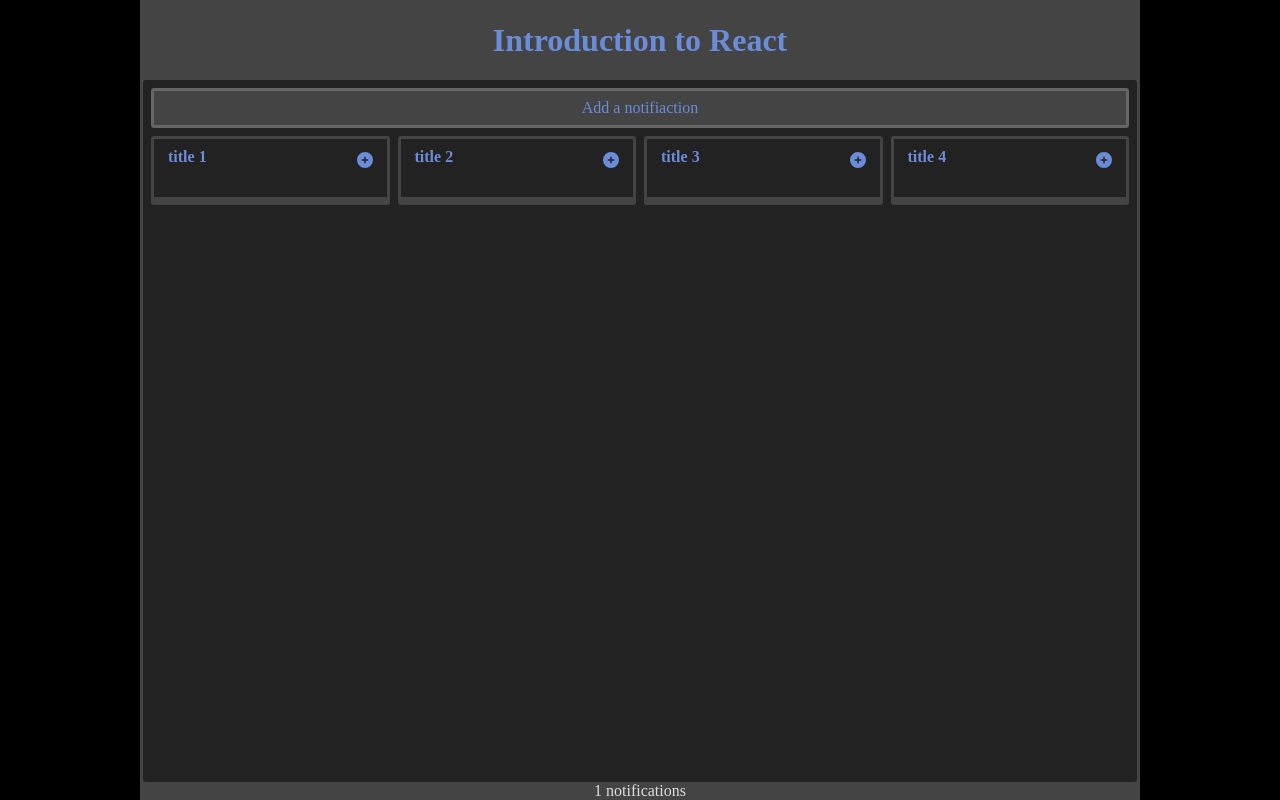
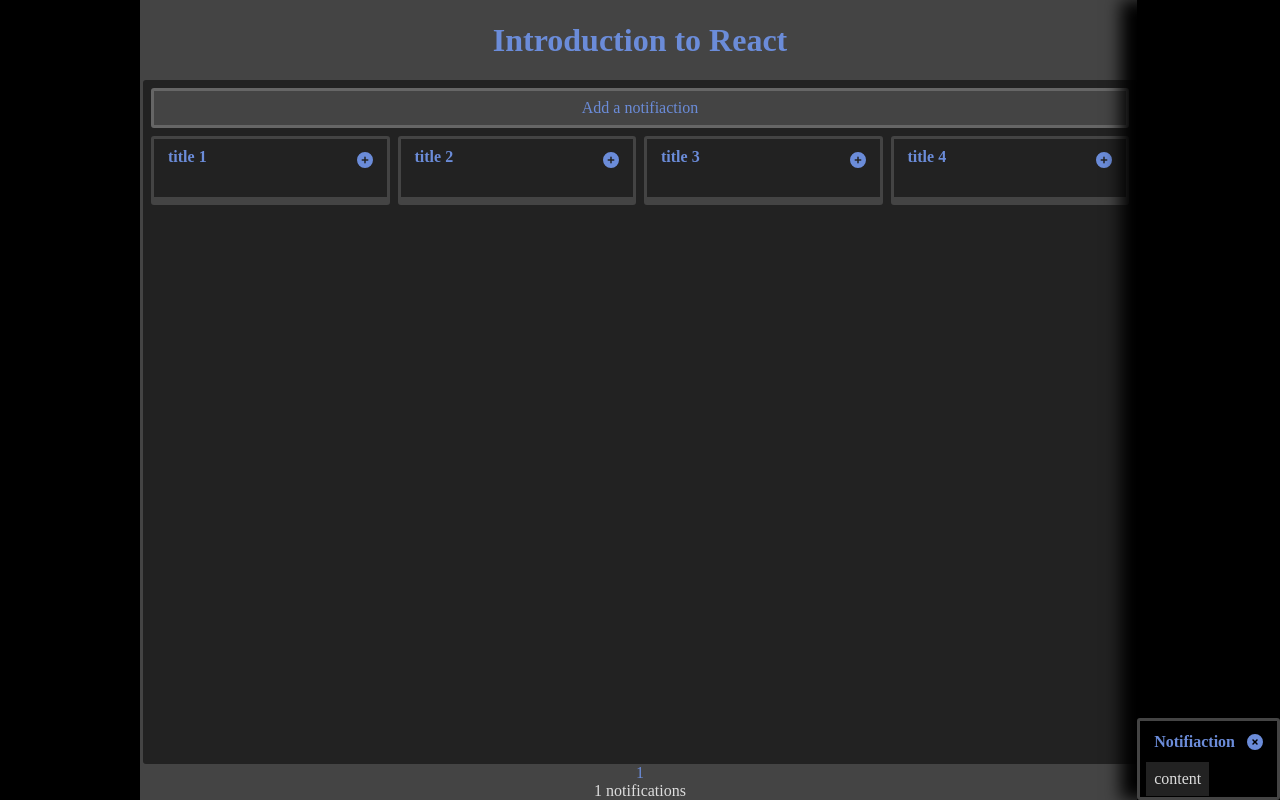
Before and after one commit to EliePouget/react-renders, a React (Vite) app: page / in a window 1280 px wide. Both pictures are taken after a click on the button "Add a notifiaction". Built offline with nearby package versions, Linux system fonts and the light colour scheme.

Commit message:
TP2 Affichage des notification en cours

```diff
--- a/src/App.jsx
+++ b/src/App.jsx
@@ -2,6 +2,7 @@
 import Cards from './components/Cards';
 import cardsData from './constants/cardsData';
 import useNotificationData from './hooks/useNotificationData';
+import NotificationCenter from "./components/NotificationCenter.jsx";
 
 function App() {
   const notif = useNotificationData();
@@ -16,6 +17,7 @@
         <Cards className="cards" cardsData={cardsData} />
       </main>
       <footer className="app__footer footer">
+        <NotificationCenter notificationData={notif.notificationsData}/>
         {`${notif.notificationsData.length} notification${(notif.notificationsData.length > 0) ? 's' : ''}`}
       </footer>
     </div>
--- a/src/components/Notification.jsx
+++ b/src/components/Notification.jsx
@@ -1,8 +1,9 @@
 import React from 'react';
 import PropTypes from 'prop-types';
-import FoldableCard from './FoldableCard.jsx';
-import Card from './Card.jsx';
-import { FontAwesomeIcon } from "@fortawesome/react-fontawesome";
+import { FontAwesomeIcon } from '@fortawesome/react-fontawesome';
+import { library } from '@fortawesome/fontawesome-svg-core';
+import { fas } from '@fortawesome/free-solid-svg-icons';
+import Card from './Card';
 
 function Notification({
   data, children, ...props
@@ -10,7 +11,7 @@
   const titleIcon = (
     <>
       { data.title }
-      <FontAwesomeIcon className="foldable-icon" icon='<FontAwesomeIcon icon="fa-solid fa-circle-xmark" />' />
+      <FontAwesomeIcon className="foldable-icon" icon="fa-solid fa-circle-xmark" />
     </>
   );
   return (
--- /dev/null
+++ b/src/components/NotificationCenter.jsx
@@ -0,0 +1,30 @@
+import React from 'react';
+import PropTypes from 'prop-types';
+import Notification from "./Notification.jsx";
+
+function NotificationCenter({
+  notificationData, ...props
+}) {
+  return (
+    <>
+      <div className="notifiactions-center">
+        {notificationData.length}
+      </div>
+      <div className="notifications">
+        {notificationData.map((obj) => (
+          <Notification
+            data={obj}
+          >
+            {obj.content}
+          </Notification>
+        ))}
+      </div>
+    </>
+  );
+}
+
+NotificationCenter.propTypes = {
+  notificationData: PropTypes.arrayOf.isRequired,
+};
+
+export default NotificationCenter;
--- a/src/hooks/useNotificationData.jsx
+++ b/src/hooks/useNotificationData.jsx
@@ -7,7 +7,7 @@
     setLastNoficationId(lastNoficationId + 1);
     setNotificationsData([{
       id: lastNoficationId,
-      title: `Notifiaction ${lastNoficationId}`,
+      title: `Notifiaction ${(String.fromCharCode(lastNoficationId))}`,
       content: 'content',
     }].concat(notificationsData));
   }
```
